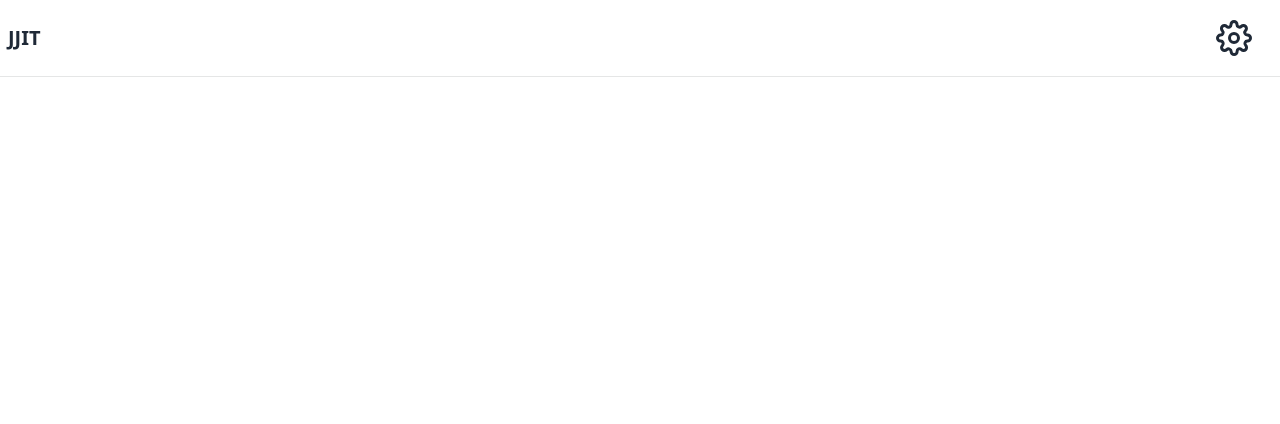
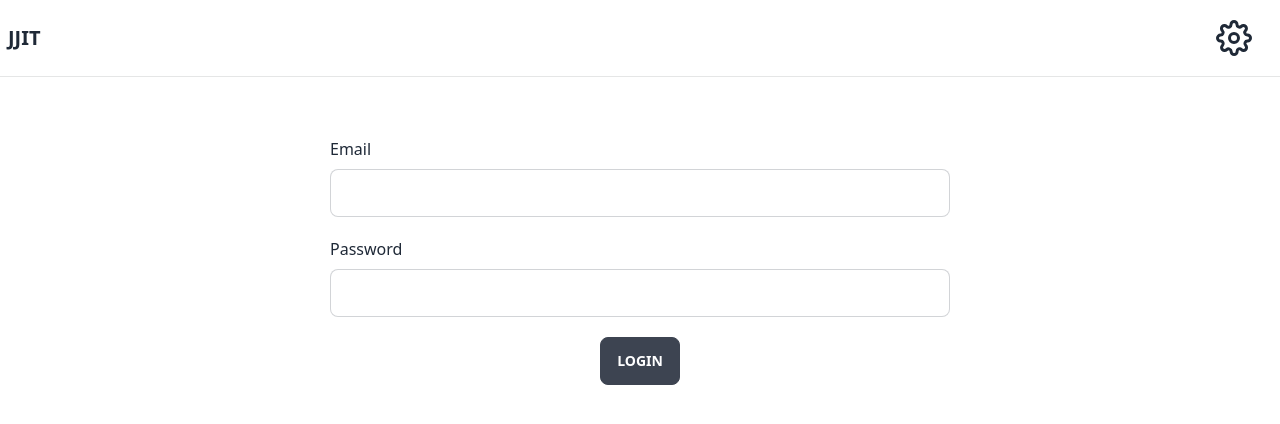
Before and after one commit to piotrd22/Job-Adv, a React (Vite) app in the folder client/: page /signin in a window 1280 px wide. Before the commit this address had no page. Shown: the top 424 px of the page. Built offline with nearby package versions, Linux system fonts and the light colour scheme.

Commit message:
Added cors, bugfix with middleware, login form, etc.

```diff
--- a/client/package.json
+++ b/client/package.json
@@ -16,6 +16,7 @@
     "jwt-decode": "^3.1.2",
     "react": "^18.2.0",
     "react-dom": "^18.2.0",
+    "react-hook-form": "^7.43.1",
     "react-icons": "^4.7.1",
     "react-redux": "^8.0.5",
     "react-router-dom": "^6.8.1",
--- a/client/src/App.tsx
+++ b/client/src/App.tsx
@@ -1,9 +1,13 @@
 import Navbar from "./components/Navbar";
 import { ToastContainer } from "react-toastify";
-import { Route, Routes } from "react-router-dom";
+import { Navigate, Route, Routes } from "react-router-dom";
 import Home from "./pages/Home";
+import { useAppSelector } from "./app/hooks";
+import Signin from "./pages/Signin";
 
 function App() {
+  const { user } = useAppSelector((state) => state.auth);
+
   return (
     <div className="App">
       <Navbar />
@@ -21,6 +25,10 @@ function App() {
       />
       <Routes>
         <Route path="/" element={<Home />} />
+        <Route
+          path="/signin"
+          element={user ? <Navigate to="/" /> : <Signin />}
+        />
       </Routes>
     </div>
   );
--- a/client/src/app/middleware.ts
+++ b/client/src/app/middleware.ts
@@ -28,18 +28,21 @@ const refreshTokens = async () => {
 
 export const checkTokenExpirationMiddleware: Middleware<{}, RootState> =
   (storeApi) => (next) => (action) => {
-    const token: string =
-      JSON.parse(localStorage.getItem("tokens") || "") &&
-      JSON.parse(localStorage.getItem("tokens") || "")["accessToken"];
-    const refreshToken: string =
-      JSON.parse(localStorage.getItem("tokens") || "") &&
-      JSON.parse(localStorage.getItem("tokens") || "")["refreshToken"];
+    const values = localStorage.getItem("tokens");
+    const tokens: Tokens | undefined = values ? JSON.parse(values) : undefined;
 
-    if (!token) next(action);
+    if (!tokens) next(action);
+    else {
+      const token = tokens.access_token;
+      const refreshToken = tokens.refresh_token;
 
       const decodedToken: JwtPayload = jwt_decode(token);
       const decodedRefreshToken: JwtPayload = jwt_decode(refreshToken);
-    if ((decodedToken?.exp as JwtPayload) < new Date(Date.now() - 1000 * 60)) {
+
+      if (
+        (decodedToken?.exp as JwtPayload) <
+        ((Date.now() / -1000) * 120) / 1000
+      ) {
         if ((decodedRefreshToken?.exp as JwtPayload) < new Date().getTime()) {
           localStorage.clear();
           refreshPage();
@@ -48,10 +51,11 @@ export const checkTokenExpirationMiddleware: Middleware<{}, RootState> =
           refreshTokens();
           next(action);
         }
-    } else if ((decodedToken?.exp as JwtPayload) < new Date().getTime()) {
+      } else if ((decodedToken?.exp as JwtPayload) < Date.now() / 1000) {
         localStorage.clear();
         refreshPage();
         next(action);
       }
       next(action);
+    }
   };
--- a/client/src/components/Navbar.tsx
+++ b/client/src/components/Navbar.tsx
@@ -20,7 +20,7 @@ function Navbar() {
               </a>
               <ul className="p-2 border-base-300 bg-base-100 absolute right-0 border z-50">
                 <li>
-                  <Link to="/">
+                  <Link to="/signin">
                     <FiLogIn className="text-4xl mx-3" />
                     LogIn
                   </Link>
--- a/client/src/features/auth/authService.ts
+++ b/client/src/features/auth/authService.ts
@@ -16,7 +16,7 @@ const signin = async (user: LoginForm): Promise<Tokens> => {
     user
   );
   if (res.data) {
-    localStorage.setItem("tokens", JSON.stringify(res.data));
+    window.localStorage.setItem("tokens", JSON.stringify(res.data));
   }
   return res.data;
 };
--- a/client/src/features/auth/authSlice.ts
+++ b/client/src/features/auth/authSlice.ts
@@ -1,9 +1,10 @@
 import { createSlice, createAsyncThunk } from "@reduxjs/toolkit";
 import { LoginForm } from "../../types/LoginForm";
+import { Tokens } from "../../types/Tokens";
 import authService from "./authService";
 
 const tokens = localStorage.getItem("tokens");
-const user = tokens ? JSON.parse(tokens) : undefined;
+const user: Tokens | undefined = tokens ? JSON.parse(tokens) : undefined;
 
 const initialState = {
   user: user ? user : null,
@@ -32,8 +33,12 @@ export const signin = createAsyncThunk(
   }
 );
 
-export const logout = createAsyncThunk("auth/logout", async () => {
-  await authService.logout();
+export const logout = createAsyncThunk("auth/logout", async (_, thunkAPI) => {
+  try {
+    return await authService.logout();
+  } catch (error) {
+    return thunkAPI.rejectWithValue(error);
+  }
 });
 
 export const authSlice = createSlice({
--- /dev/null
+++ b/client/src/pages/Signin.tsx
@@ -0,0 +1,77 @@
+import { useForm } from "react-hook-form";
+import { useNavigate } from "react-router-dom";
+import { signin } from "../features/auth/authSlice";
+import { useState } from "react";
+import { useAppDispatch } from "../app/hooks";
+import { LoginForm } from "../types/LoginForm";
+
+function Signin() {
+  const [isFailed, setIsFailed] = useState(false);
+
+  const dispatch = useAppDispatch();
+  const navigate = useNavigate();
+
+  const {
+    register,
+    handleSubmit,
+    formState: { errors },
+    reset,
+  } = useForm<LoginForm>({
+    defaultValues: {
+      email: "",
+      password: "",
+    },
+  });
+
+  const onSubmit = (data: LoginForm) => {
+    dispatch(signin(data))
+      .unwrap()
+      .then(() => {
+        reset();
+        setIsFailed(false);
+        navigate("/");
+      })
+      .catch((error) => {
+        if (error.response) {
+          if (
+            error.response.status === 403 ||
+            error.response.status === 401 ||
+            error.response.status === 400
+          ) {
+            setIsFailed(true);
+          }
+        } else alert(error);
+      });
+  };
+
+  return (
+    <div className="container mx-auto p-5">
+      <form
+        className="sm:w-full lg:w-1/2 flex flex-col justify-items-center mx-auto"
+        onSubmit={handleSubmit(onSubmit)}
+      >
+        <label className="mt-5 mb-2">Email</label>
+        <input
+          className="input input-bordered w-full"
+          type="text"
+          {...register("email", { required: true })}
+        />
+        {errors.email && <div className="my-2">This field is required!</div>}
+        <label className="mt-5 mb-2">Password</label>
+        <input
+          className="input input-bordered w-full"
+          type="password"
+          {...register("password", { required: true })}
+        />
+        {errors.password && <div className="my-2">This field is required!</div>}
+
+        <button className="btn my-5 mx-auto flex">LOGIN</button>
+        {isFailed && (
+          <div className="my-4 text-center text-xl">Login failed!</div>
+        )}
+      </form>
+    </div>
+  );
+}
+
+export default Signin;
```
Also changed, not shown: 2 other files (tests, documents, lock files or other folders). Lines whose indentation alone changed are shown as unchanged.
